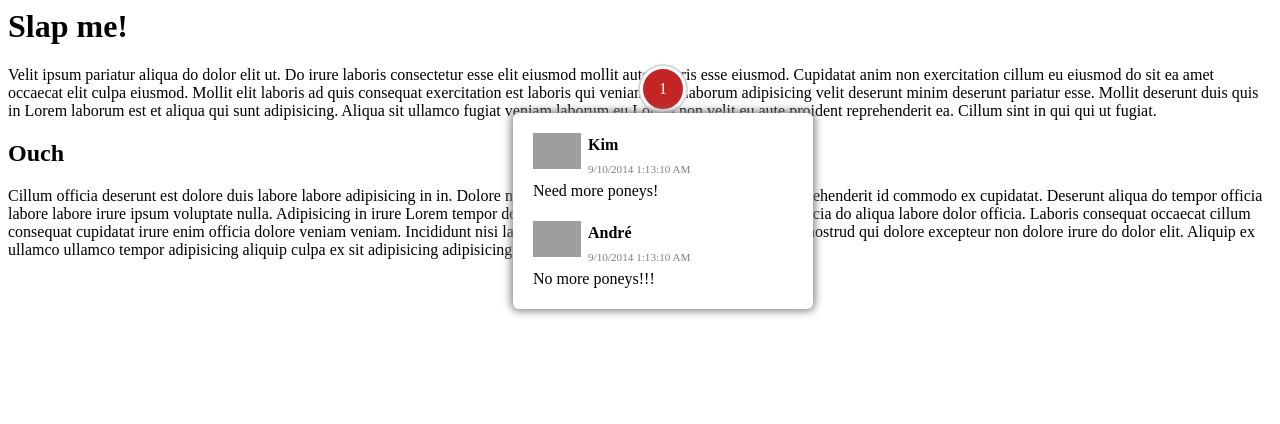
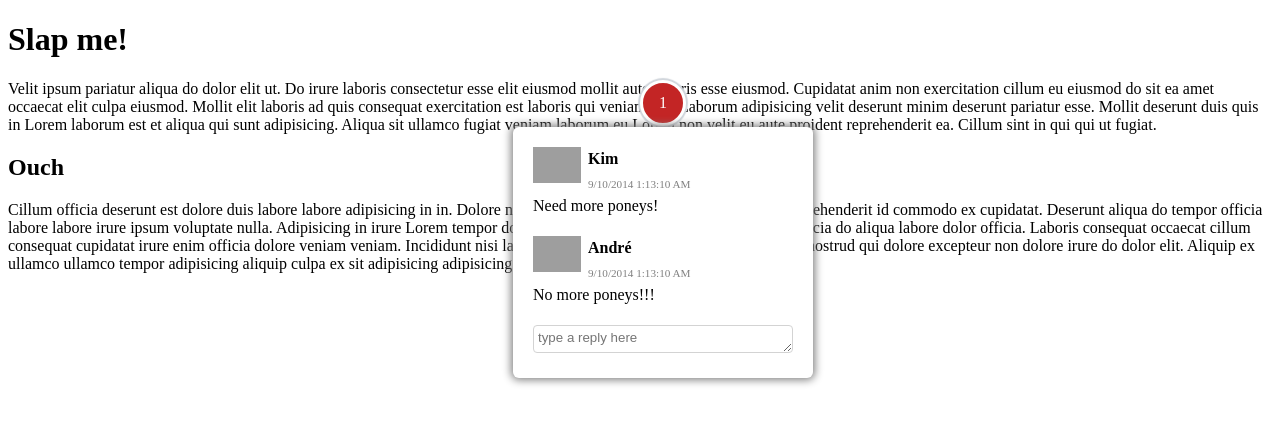
Before and after one commit to SlapTeam/Slap, a plain HTML site: page test_ui/test.html in a window 1280 px wide. Both pictures are taken after a click on the element 663 px from the left and 89 px from the top of the page. Drawn offline with nearby package versions, Linux system fonts and the light colour scheme; grey boxes are pictures that could not be loaded.

Commit message:
brought back new comment box, fixed some event bug

```diff
--- a/test_ui/test.css
+++ b/test_ui/test.css
@@ -14,6 +14,8 @@
   position: absolute;
   left: 50%;
   background: #C32525;
+//  background-image: url('assets/icon.svg');
+//  background-size: cover;
   color: white;
   padding: 10px;
   width: 20px;
@@ -28,7 +30,7 @@
 
 
 .slp_commented:hover>.slp_comment .slp_token {
-  background: #C32525;
+  background-color: #C32525;
   box-shadow: 0 0 1px 2px #76899A;
 }
 
--- a/test_ui/test.html
+++ b/test_ui/test.html
@@ -1,5 +1,7 @@
+<!doctype html>
 <html>
 <head>
+  <meta charset="utf-8">
   <title>Slap Me!</title>
   <link rel="stylesheet" href="test.css" />
 </head>
@@ -71,7 +73,7 @@
       comments: [
         {
           name: 'Jason',
-          email: 'jason.melgoza@rightscale.com',
+          email: 'jasonmelgoza@gmail.com',
           date: new Date(),
           text: 'I want an  animated GIF'
         }
--- a/test_ui/test.js
+++ b/test_ui/test.js
@@ -200,9 +200,8 @@ var MD5 = function (string) {
 }
 
 $(function() {
-  for (var i = 0; i < window.slapComments.length; i++) {
-    var c = window.slapComments[i];
 
+  function addComment(c) {
     var html = '<div class="slp_comment" data-slp-id="' + c.id + '">' +
       '<div class="slp_token">' + (i + 1) + '<div class="slp_popup"><ul>';
 
@@ -215,22 +214,36 @@ $(function() {
       }
       html += '<strong>' + l.name + '</strong>' +
               '<span>' + l.date.toLocaleDateString() + ' ' + l.date.toLocaleTimeString() + '</span>' +
-              '</div><div>' + l.text.replace('\n', '<br />') + '</div></li>'
+              '</div><div>' + l.text.replace('\n', '<br />') + '</div></li>';
     }
 
-    html += '</ul></div></div></div>';
+    html += '<li class="slp_new"><textarea required placeholder="type a reply here"></textarea></li>' +
+            '</ul></div></div></div>';
 
     $(c.selector).addClass('slp_commented');
     $(c.selector).prepend(html);
+  };
+
+  for (var i = 0; i < window.slapComments.length; i++) {
+    addComment(window.slapComments[i]);
   }
 
   $('.slp_token').on('click', function(e) {
-    var add = false;
-    if (e.target.className == 'slp_token' && !$(e.target).children('.slp_popup').hasClass('slp_popup_visible')) {
-      add = true;
+
+    if (e.target.className == 'slp_token') {
+      var popup = $(e.target).children('.slp_popup').get(0);
+
+
+      $('.slp_popup').each(function() {
+        if ($(this).get(0) == popup) {
+          $(popup).toggleClass('slp_popup_visible');
+        }
+        else {
+          $(this).removeClass('slp_popup_visible');
+        }
+      });
     }
-    $('.slp_popup').removeClass('slp_popup_visible');
-    if (add) $(e.target).children('.slp_popup').addClass('slp_popup_visible');
+
     e.stopPropagation();
   });
 
```
